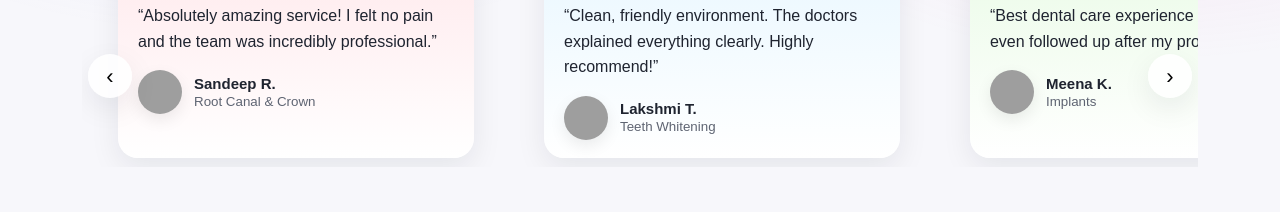
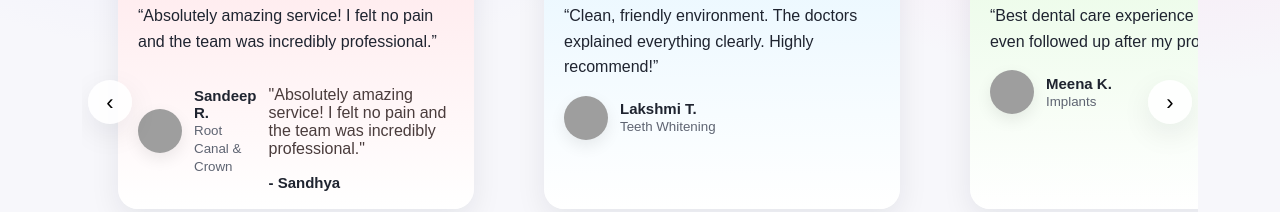
Before and after one commit to Nobledental/Nobletest, a plain HTML site: page index.html in a window 1280 px wide. Shown: the part 4493-4705 px from the top of the page. Drawn offline with nearby package versions, Linux system fonts and the light colour scheme; grey boxes are pictures that could not be loaded.

Commit message:
Update index.html

```diff
--- a/index.html
+++ b/index.html
@@ -320,6 +320,10 @@
             <h4>Sandeep R.</h4>
             <small>Root Canal & Crown</small>
           </div>
+                <div class="testimonial">
+                    <p>"Absolutely amazing service! I felt no pain and the team was incredibly professional."</p>
+                    <h4>- Sandhya</h4>
+                </div>
         </div>
       </article>
 
```
